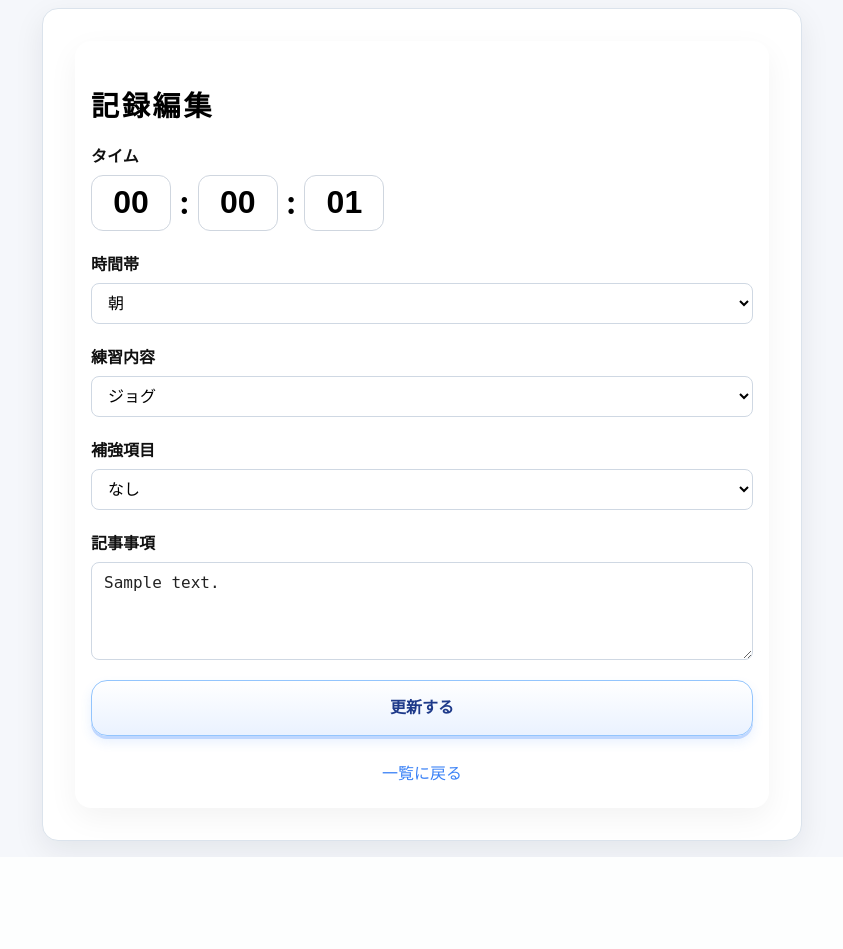
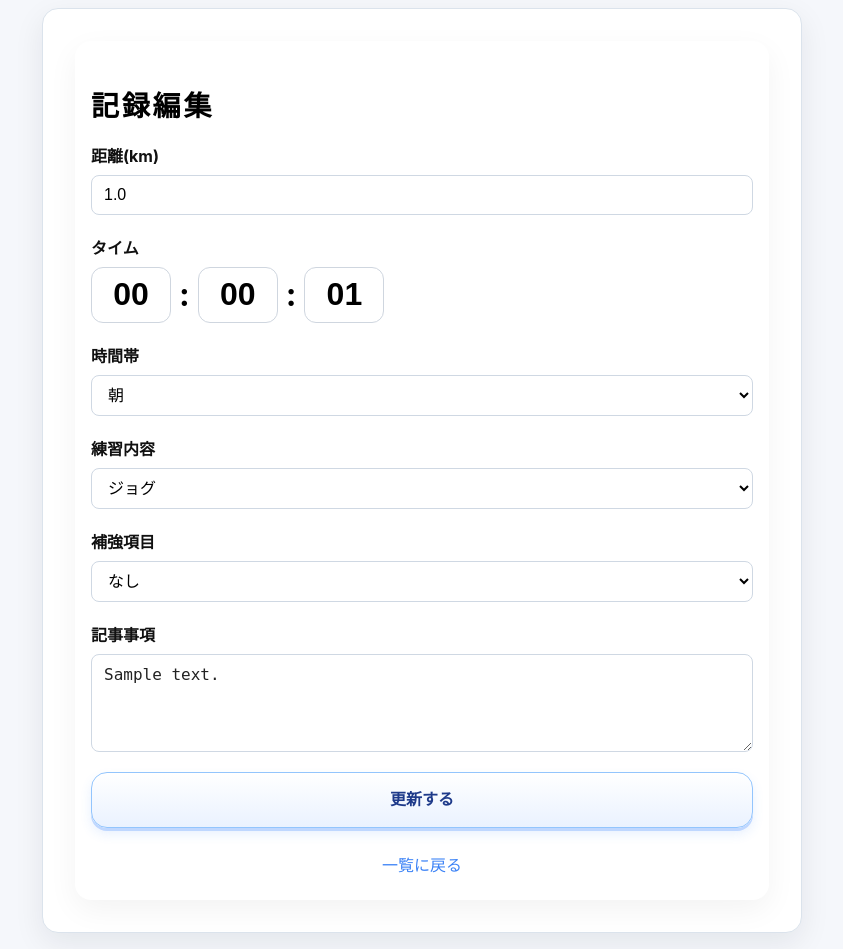
Before and after one commit to masakazu-2518/running-story-app, a Flask app: page /edit/1 in a window 1280 px wide. Shown: the whole page, without its empty margins (218-1061 px from the left). Before the commit the page ends 857 px from the top, so only its background shows below. Run offline with Flask 3, Linux system fonts and the light colour scheme; tables that the repository leaves empty hold one stand-in row (values such as "Sample post").

Commit message:
時間修正

```diff
--- a/app.py
+++ b/app.py
@@ -127,7 +127,8 @@ def result():
         time = h * 3600 + m * 60 + s
     except:
         return redirect("/input")
-
+    if time <= 0:
+        return redirect("/input")
     distance = round(float(request.form["distance"]), 1)
     time_of_day = request.form["time_of_day"]
     training_type = request.form.get("training_type")
@@ -463,14 +464,15 @@ def edit_record(record_id):
 def update_record(record_id):
     distance = float(request.form["distance"])
     time_str = request.form["time"]
-    parts = list(map(int, time_str.split(":")))
 
-    if len(parts) == 2:
-        h, m = parts
-        s = 0
-    else:
-        h, m, s = parts
-    time = h * 3600 + m * 60 + s
+    try:
+        h, m, s = map(int, time_str.split(":"))
+        time = h * 3600 + m * 60 + s
+    except:
+        return redirect(f"/edit/{record_id}")
+
+    if time <= 0:
+        return redirect(f"/edit/{record_id}")
     time_of_day = request.form["time_of_day"]
     user_name = get_user_name()
 
@@ -875,9 +877,6 @@ def name_page():
 def save_name():
     user_name = request.form["user_name"].strip()
 
-    if not user_name:
-        user_name = "名無し"
-
     conn = sqlite3.connect("database.db")
     cur = conn.cursor()
 
--- a/templates/edit.html
+++ b/templates/edit.html
@@ -14,6 +14,11 @@
             <h1 class="page__title">記録編集</h1>
 
             <form class="form" action="/update/{{ record['id'] }}" method="post">
+                <div class="form_group">
+                    <label class="form__label" for="distance">距離(km)</label>
+                    <input class="form_input" type="number" id="distance" name="distance" step="0.1" min="0.1"
+                        value="{{ record['distance'] }}" required>
+                </div>
                 <div class="form_group">
                     <label class="form__label">タイム</label>
 
--- a/templates/name.html
+++ b/templates/name.html
@@ -15,7 +15,8 @@
             <p class="name-lead">呼び名を設定できます。</p>
 
             <form action="/save_name" method="post" class="name-form">
-                <input type="text" name="user_name" class="name-input" value="{{ user_name }}" placeholder="名前を入力">
+                <input type="text" name="user_name" class="name-input" value="{{ user_name }}" placeholder="名前を入力"
+                    required>
                 <button type="submit" class="name-submit">保存</button>
             </form>
         </section>
```
